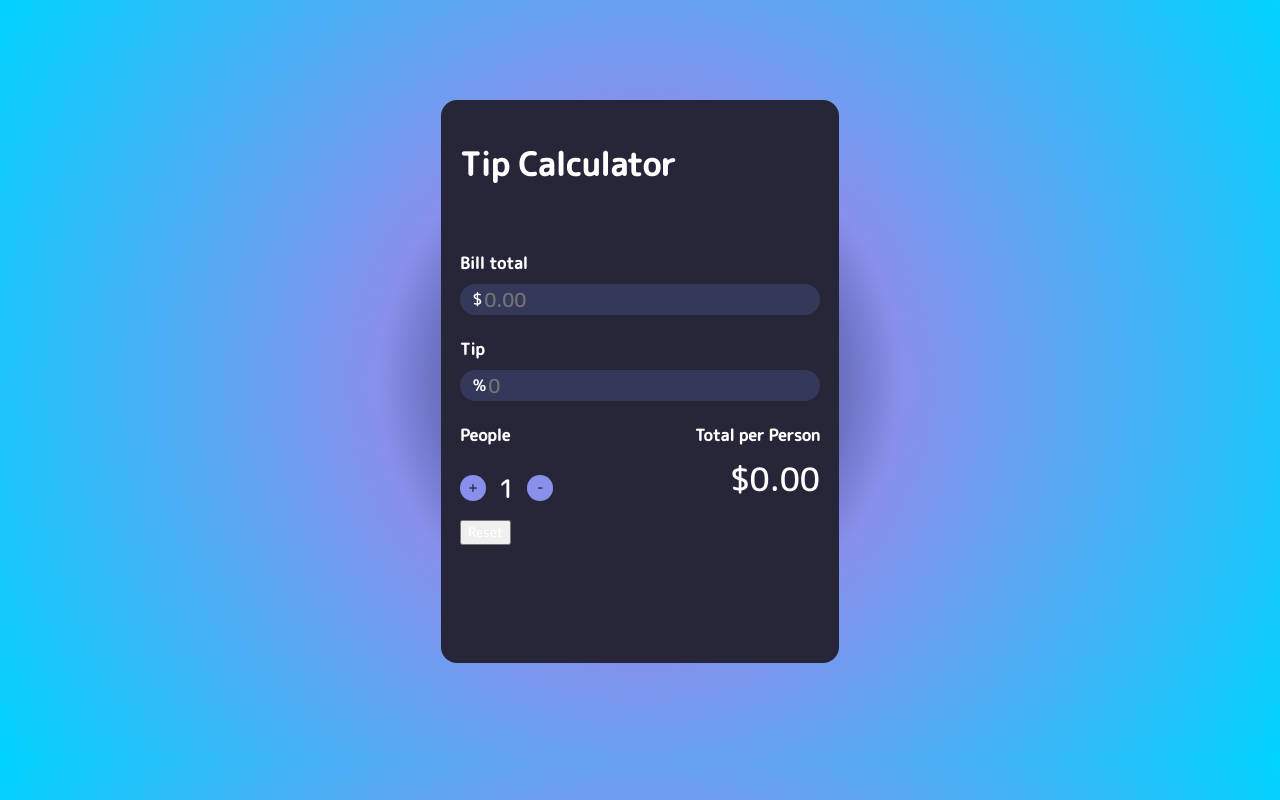
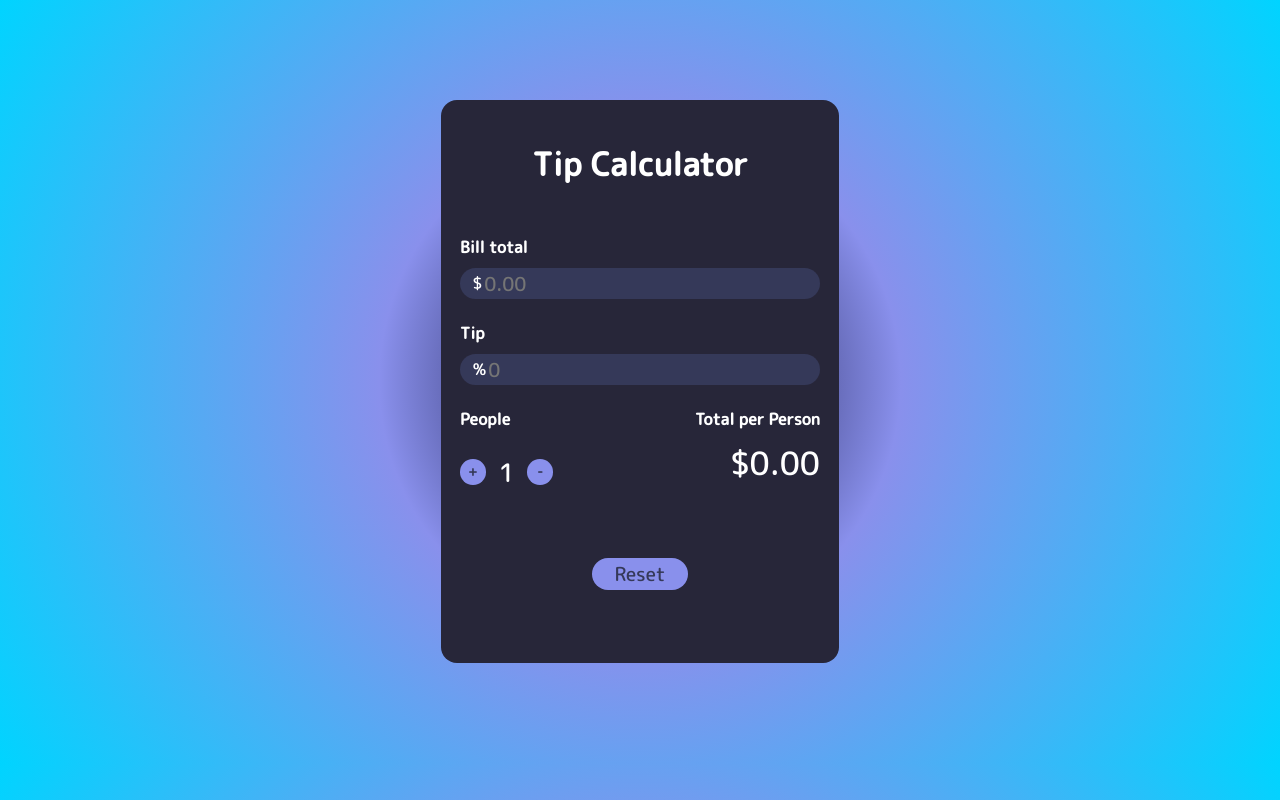
Before and after one commit to abinash3027/tip-calculator, a plain HTML site: page index.html in a window 1280 px wide. Drawn offline with Linux system fonts and the light colour scheme.

Commit message:
updated top-margin

```diff
--- a/style.css
+++ b/style.css
@@ -23,8 +23,12 @@ body {
   margin: 100px auto;
 }
 
+.heading {
+  text-align: center;
+}
+
 #topContainer {
-  margin-top: 4rem;
+  margin-top: 3rem;
 }
 
 .container {
@@ -102,3 +106,28 @@ body {
 .total {
   font-size: 2rem;
 }
+
+.spacer {
+  height: 150px;
+}
+.resetContainer {
+  display: flex;
+  margin: auto;
+  background: #8990ec;
+  justify-content: center;
+  font-size: 1.8;
+  place-items: center;
+  width: 6rem;
+  height: 2rem;
+  border-radius: 15rem;
+}
+
+#inputReset {
+  background: none;
+  border: none;
+}
+
+.resetText {
+  color: #353959 !important;
+  font-size: 1.2rem;
+}
```
